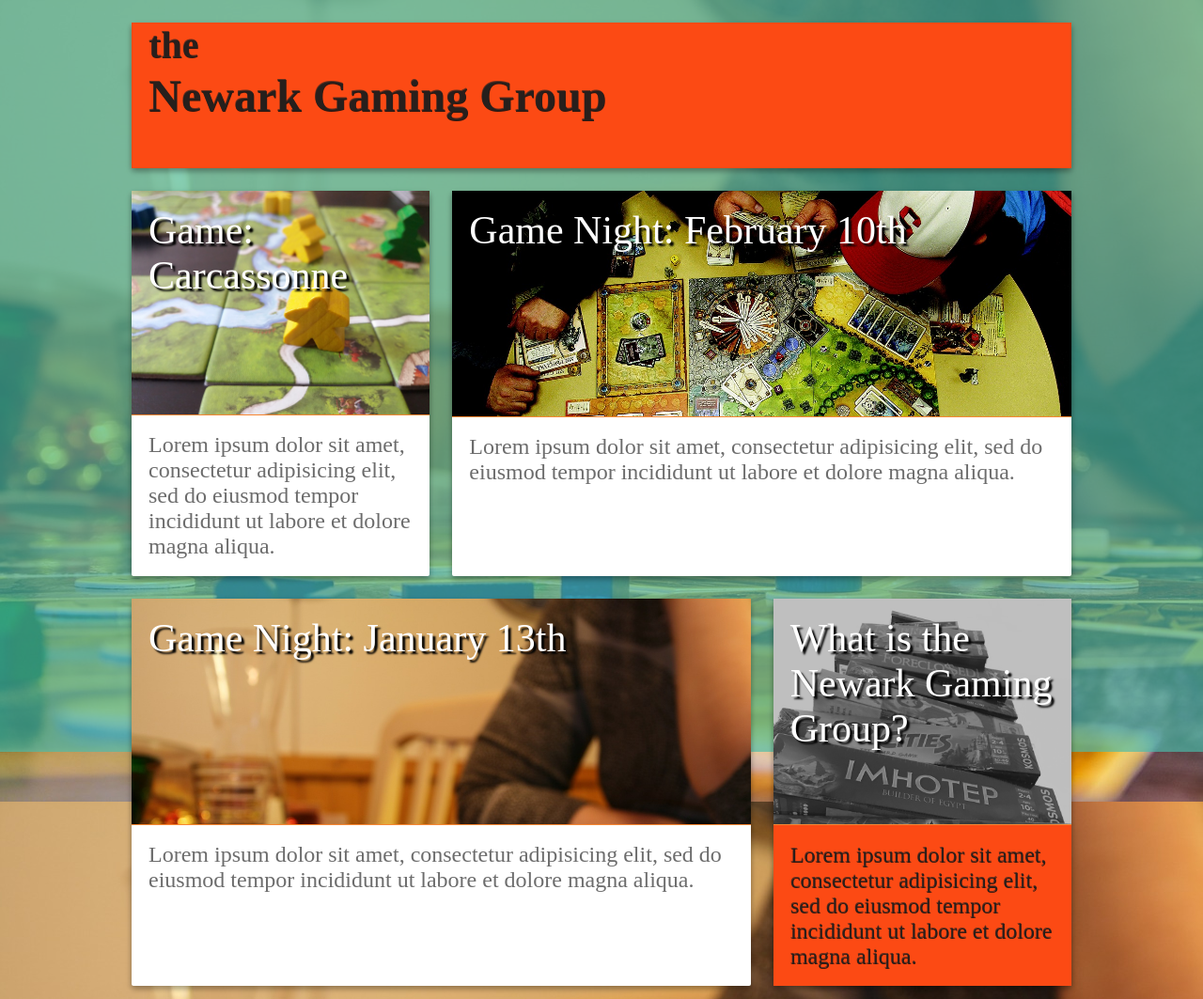
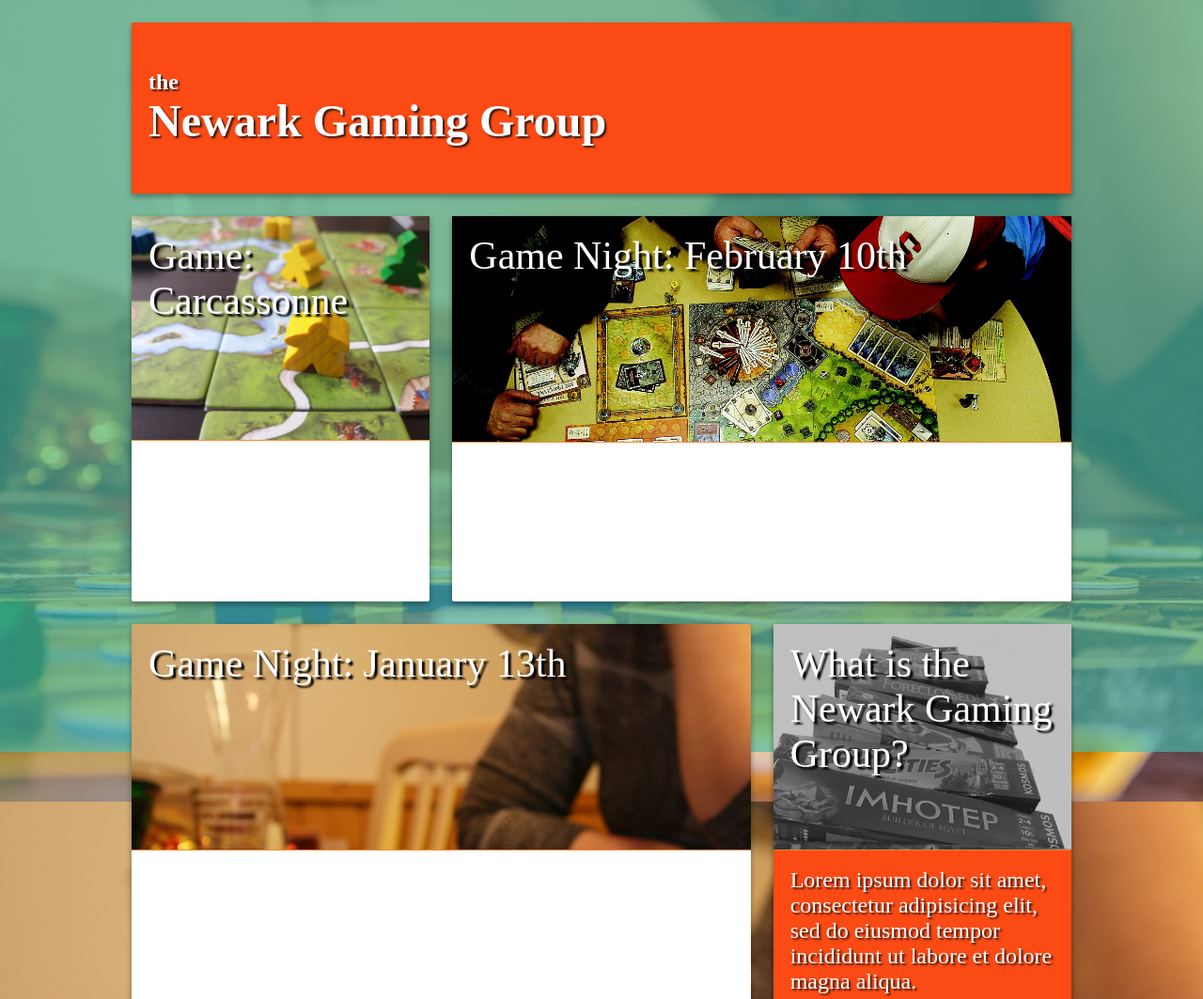
Before and after one commit to megazear7/newarkgaming, a plain HTML site: page public/index.html in a window 1280 px wide. Shown: the top 1063 px of the page at 94% size. Drawn offline with Linux system fonts and the light colour scheme.

Commit message:
Font adjustments. Opaque fonts are not working.

```diff
--- a/public/index.html
+++ b/public/index.html
@@ -13,7 +13,7 @@
       /* Muted: #DFDCE3 */
       html {
         font-size: 32px;
-        color: #222a;
+        color: rgba(255,255,255,0.8);
         background: url(/images/gaming/playing1.jpg) no-repeat center center fixed;
         background-size: cover;
       }
@@ -29,6 +29,7 @@
       }
       body {
         margin: 0;
+        z-index: 1;
       }
       .overlay-color {
         position: fixed;
@@ -59,7 +60,7 @@
         top: 0;
         margin: 0.75rem;
         font-size: 1.5rem;
-        color: white;
+        color: #fff;
         text-shadow: 3px 3px 2px #000;
       }
       .card-top img {
@@ -69,16 +70,18 @@
       .card-bottom {
         padding: 0.75em;
       }
+      .card-bottom small {
+        display: block;
+        font-size: 1rem;
+        top: 1rem;
+      }
       .card.bold .card-bottom {
+        color: #fff;
         background-color: #FC4A14;
-        text-shadow: 0.5px 0.5px 0.5px #111d;
+        text-shadow: 2px 2px 2px #111d;
       }
       .card.bold .card-top img {
         filter: brightness(75%) grayscale(100%);
-      }
-      .card-bottom small {
-        position: absolute;
-        top: 1rem;
       }
       @supports (display: grid) {
         @media (min-width: 500px) {
```
